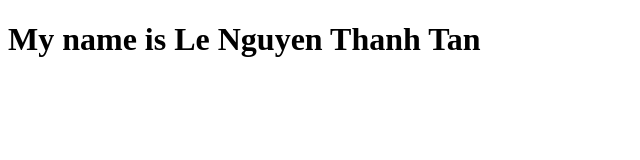
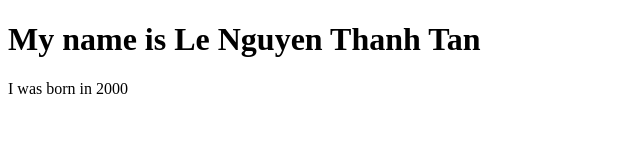
Before and after one commit to ThanhTan00/CSE454-2024-2025-Q1, a plain HTML site: page index.html in a window 1280 px wide. Shown: the whole page, without its empty margins (0-640 px from the left). Drawn offline with Linux system fonts and the light colour scheme.

Commit message:
update
This is the second update

```diff
--- a/index.html
+++ b/index.html
@@ -7,5 +7,6 @@
 </head>
 <body>
 	<h1>My name is Le Nguyen Thanh Tan</h1>
+	<p>I was born in 2000</p>
 </body>
 </html>
```
